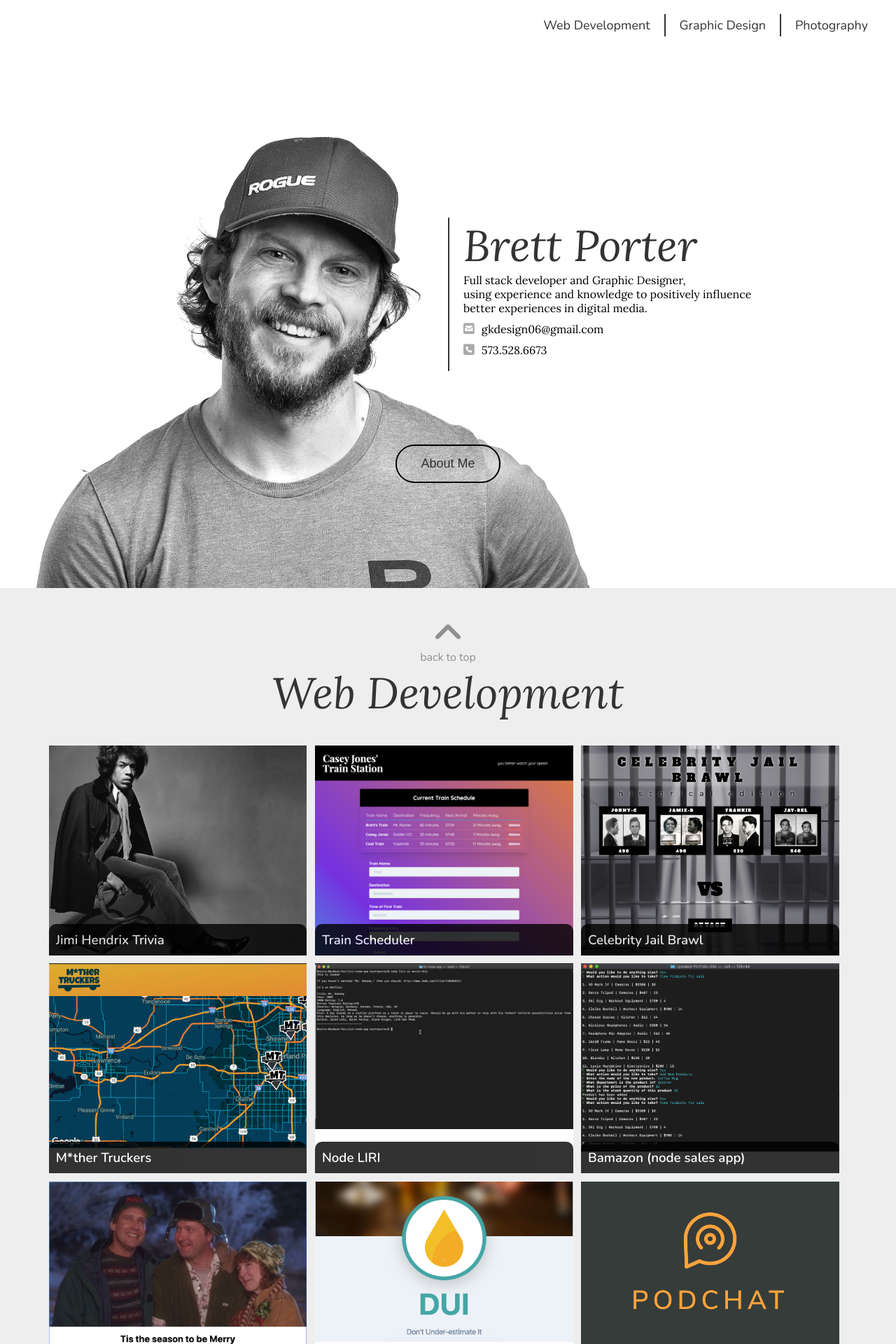
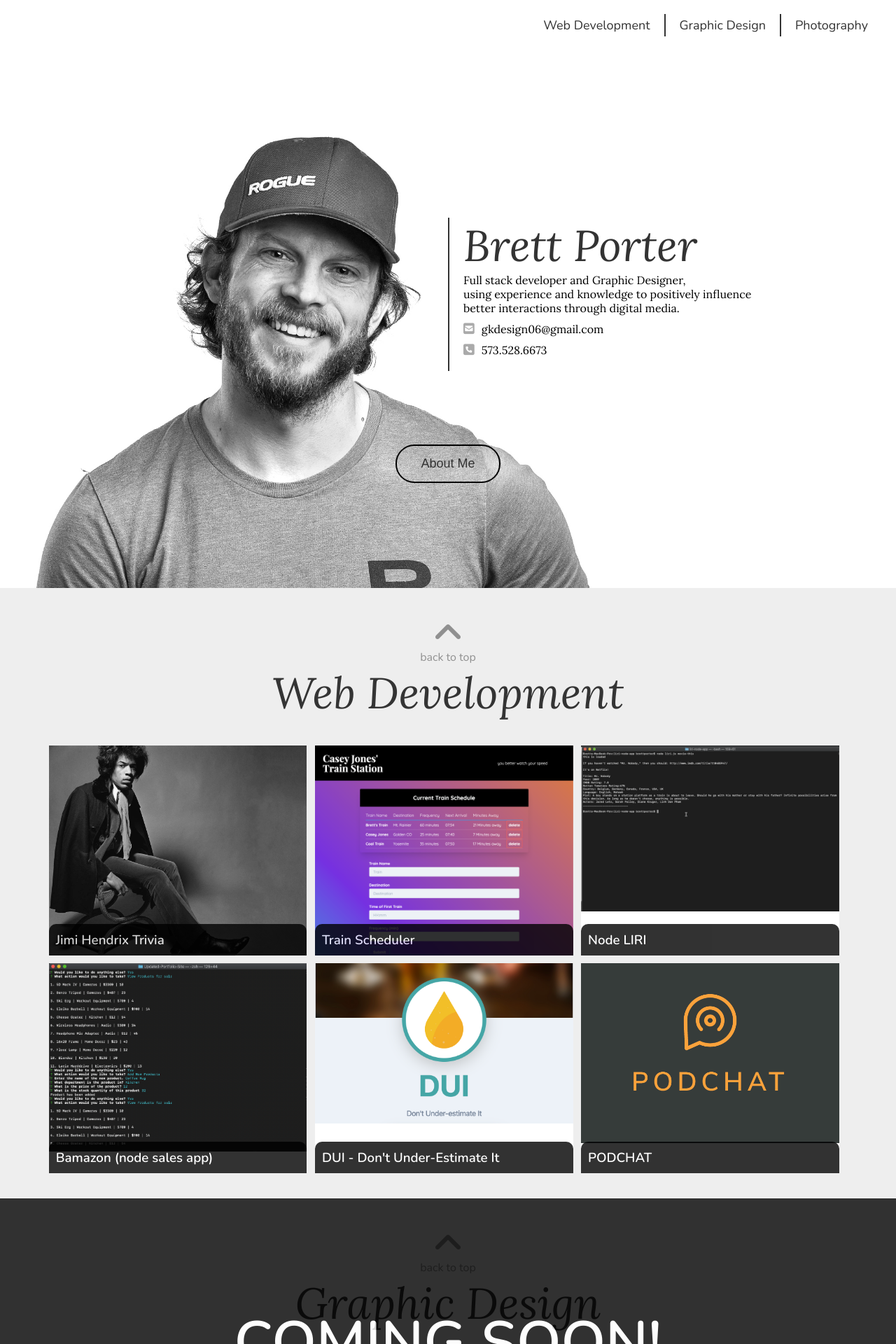
Before and after one commit to Brettporter1/Updated-Portfolio-Site, a PHP site: page /index.html in a window 1280 px wide. Shown: the top 1920 px of the page at 70% size. Run offline with PHP 8.4, Linux system fonts and the light colour scheme; some libraries are stand-ins or nearby versions.

Commit message:
small changes to content

```diff
--- a/assets/css/style.css
+++ b/assets/css/style.css
@@ -173,6 +173,7 @@ body {
   background: #000;
   color: #fff;
   opacity: 0.8;
+  transition: 1s;
 }
 .content .portfolio-example .btn-container h3 {
   width: 100%;
@@ -183,7 +184,8 @@ body {
   position: absolute;
   top: 45px;
   width: 100%;
-  padding: 0px 20px;
+  padding: 0px 10px;
+  color: #cc5500;
 }
 .content .portfolio-example .btn-container a {
   color: #fff;
@@ -202,6 +204,7 @@ body {
 .content .portfolio-example .active-category {
   top: 0px !important;
   border-radius: 0;
+  transition: 1s;
 }
 
 #development {
@@ -254,6 +257,9 @@ body {
   justify-content: center;
   align-items: center;
 }
+#about .back-to-top {
+  color: #cc5500;
+}
 #about .about-content {
   position: relative;
   display: flex;
@@ -293,8 +299,8 @@ body {
   height: 55px;
   background: transparent;
   border-radius: 27px;
-  border: 2px solid #343434;
-  color: #343434;
+  border: 2px solid #cc5500;
+  color: #cc5500;
   font-size: 18px;
   cursor: pointer;
 }
--- a/assets/css/style.scss
+++ b/assets/css/style.scss
@@ -170,6 +170,7 @@ body {
       background: #000;
       color: #fff;
       opacity: 0.8;
+      transition: 1s;
       h3 {
         width: 100%;
         padding: 0px;
@@ -179,7 +180,8 @@ body {
         position: absolute;
         top: 45px;
         width: 100%;
-        padding: 0px 20px;
+        padding: 0px 10px;
+        color: #cc5500;
       }
       a {
         color: #fff;
@@ -199,6 +201,7 @@ body {
     .active-category {
       top: 0px !important;
       border-radius: 0;
+      transition: 1s;
     }
   }
 }
@@ -249,6 +252,9 @@ body {
   -ms-flex-wrap: wrap;
   justify-content: center;
   align-items: center;
+  .back-to-top {
+    color: #cc5500;
+  }
   .about-content {
     position: relative;
     display: flex;
@@ -286,8 +292,8 @@ body {
         height: 55px;
         background: transparent;
         border-radius: 27px;
-        border: 2px solid #343434;
-        color: #343434;
+        border: 2px solid #cc5500;
+        color: #cc5500;
         font-size: 18px;
         cursor: pointer;
       }
--- a/assets/js/main.js
+++ b/assets/js/main.js
@@ -1,43 +1,41 @@
-$('.about-btn').on('click',function(event){
-    event.preventDefault();
-    TweenLite.to(window, 1.5, {scrollTo:'#about'});
-})
+$('.about-btn').on('click', function (event) {
+  event.preventDefault();
+  TweenLite.to(window, 1.5, { scrollTo: '#about' });
+});
 
-$('.page-links').on('click', 'li', function(){
-    let myScrollPosition = this.getAttribute('data-scroll');
-    TweenLite.to(window, 1, {scrollTo:myScrollPosition});
-    console.log(`You clicked ${myScrollPosition}`)
-})
-$('.page-links-mobile-only').on('click', 'li', function(){
-    let myScrollPosition = this.getAttribute('data-scroll');
-    TweenLite.to(window, 1, {scrollTo:myScrollPosition});
-    console.log(`You clicked ${myScrollPosition}`)
-})
-$('.back-to-top').on('click', function(){
-    TweenLite.to(window, 1, {scrollTo:'#intro'});
-})
+$('.page-links').on('click', 'li', function () {
+  let myScrollPosition = this.getAttribute('data-scroll');
+  TweenLite.to(window, 1, { scrollTo: myScrollPosition });
+  console.log(`You clicked ${myScrollPosition}`);
+});
+$('.page-links-mobile-only').on('click', 'li', function () {
+  let myScrollPosition = this.getAttribute('data-scroll');
+  TweenLite.to(window, 1, { scrollTo: myScrollPosition });
+  console.log(`You clicked ${myScrollPosition}`);
+});
+$('.back-to-top').on('click', function () {
+  TweenLite.to(window, 1, { scrollTo: '#intro' });
+});
 
-$('.btn-container').mouseenter(function(){
-    TweenLite.to(this, 0.2, {className:'+=active-category'});
-})
-$('.btn-container').mouseleave(function(){
-    TweenLite.to(this, 1, {className:'-=active-category'});
-})
+$('.btn-container').mouseenter(function () {
+  TweenLite.to(this, 1, { className: '+=active-category' });
+});
+$('.btn-container').mouseleave(function () {
+  TweenLite.to(this, 1, { className: '-=active-category' });
+});
 
 let dropheight = $('.page-links-mobile-only').height();
-$('.page-links-mobile').on('click', function(){
-    TweenLite.to(this, 1, {className:'+=hide'});
-    TweenLite.to('.page-links-mobile-only', 1, {y:dropheight})
-})
-$('.page-links-mobile-only').on('click', function(){
-    TweenLite.to('.page-links-mobile', 1, {className:'-=hide'});
-    TweenLite.to('.page-links-mobile-only', 1, {y:-dropheight})
-})
-
-
+$('.page-links-mobile').on('click', function () {
+  TweenLite.to(this, 1, { className: '+=hide' });
+  TweenLite.to('.page-links-mobile-only', 1, { y: dropheight });
+});
+$('.page-links-mobile-only').on('click', function () {
+  TweenLite.to('.page-links-mobile', 1, { className: '-=hide' });
+  TweenLite.to('.page-links-mobile-only', 1, { y: -dropheight });
+});
 
 // coming soon sections
 
-$('.coming-soon').on('click',function(){
-    TweenLite.to(window, 1, {scrollTo:'#intro'});
-})
+$('.coming-soon').on('click', function () {
+  TweenLite.to(window, 1, { scrollTo: '#intro' });
+});
--- a/index.html
+++ b/index.html
@@ -17,6 +17,7 @@
     />
     <link rel="stylesheet" href="./assets/css/fontawesome.css" />
     <link rel="stylesheet" href="./assets/css/style.css" />
+    <base target="_blank" />
   </head>
 
   <body>
@@ -26,8 +27,8 @@
         <h1>Brett Porter</h1>
         <p>
           Full stack developer and Graphic Designer, <br />using experience and
-          knowledge to positively influence <br />better experiences in digital
-          media.
+          knowledge to positively influence <br />better interactions through
+          digital media.
         </p>
         <p class="contact">
           <a href="mailto:gkdesign06@gmail.com"
@@ -94,7 +95,11 @@
           <img src="./assets/images/CaseyJones.png" />
           <div class="btn-container">
             <h3>Train Scheduler</h3>
-            <p>&nbsp;</p>
+            <p>
+              Basic application using Tailwind CSS for styling and Firebase for
+              storing train information. The application also uses moment.js to
+              translate and calculate schedule times.
+            </p>
             <div class="icon-container">
               <a
                 href="https://github.com/Brettporter1/Train-Scheduler"
@@ -110,7 +115,7 @@
             </div>
           </div>
         </div>
-        <div class="portfolio-example">
+        <!-- <div class="portfolio-example">
           <img src="./assets/images/jailBrawl.jpg" />
           <div class="btn-container">
             <h3>Celebrity Jail Brawl</h3>
@@ -129,8 +134,8 @@
               ></a>
             </div>
           </div>
-        </div>
-        <div class="portfolio-example">
+        </div> -->
+        <!-- <div class="portfolio-example">
           <img src="./assets/images/mother-truckers.png" />
           <div class="btn-container">
             <h3>M*ther Truckers</h3>
@@ -149,12 +154,15 @@
               ></a>
             </div>
           </div>
-        </div>
+        </div> -->
         <div class="portfolio-example">
           <img src="./assets/images/LIRI.png" />
           <div class="btn-container">
             <h3>Node LIRI</h3>
-            <p>&nbsp;</p>
+            <p>
+              Node CLI application that allows you to search for songs, concerts
+              and movies using Spotify API, Bands In Town API, and OMDB API.
+            </p>
             <div class="icon-container">
               <a
                 href="https://github.com/Brettporter1/liri-node-app"
@@ -168,7 +176,10 @@
           <img src="./assets/images/Bamazon.png" />
           <div class="btn-container">
             <h3>Bamazon (node sales app)</h3>
-            <p>&nbsp;</p>
+            <p>
+              Node CLI CRUD application, using mySQL to store inventory
+              information
+            </p>
             <div class="icon-container">
               <a href="https://github.com/Brettporter1/Bamazon" title="Bamazon"
                 ><i class="fab fa-github fa-2x"></i
@@ -176,7 +187,7 @@
             </div>
           </div>
         </div>
-        <div class="portfolio-example">
+        <!-- <div class="portfolio-example">
           <img src="./assets/images/Friend-Finder.png" />
           <div class="btn-container">
             <h3>Friend Finder</h3>
@@ -195,12 +206,15 @@
               ></a>
             </div>
           </div>
-        </div>
+        </div> -->
         <div class="portfolio-example">
           <img src="./assets/images/DUI-project-2.png" />
           <div class="btn-container">
             <h3>DUI - Don't Under-Estimate It</h3>
-            <p>&nbsp;</p>
+            <p>
+              Application that estimates your BAC. This app uses Node/Express,
+              MySQL/Sequelize, Express Handlebars, and Tailwind CSS.
+            </p>
             <div class="icon-container">
               <a href="https://github.com/Brettporter1/proj-2" title="DUI Git"
                 ><i class="fab fa-github fa-2x"></i
@@ -216,7 +230,10 @@
           <img src="./assets/images/podchat.png" />
           <div class="btn-container">
             <h3>PODCHAT</h3>
-            <p>&nbsp;</p>
+            <p>
+              MERN Application allowing users to log in and listen to podcast
+              and comment on those podcasts with other people.
+            </p>
             <div class="icon-container">
               <a
                 href="https://github.com/Brettporter1/Final-Project"
@@ -304,8 +321,12 @@
       </div>
       <div class="about-content">
         <p>
-          Web Developer, Graphic Designer, Photographer... <br />I just enjoy
-          the process of creating something.
+          I am a Full Stack (MERN) Web Developer with a passion for the
+          frontend. With years of experience in Graphic Design, positively
+          influencing the way an individual interacts with a project is one of
+          the most beneficial and exciting problems to solve. Always striving to
+          learn new things and find new and unique solutions to fit each
+          situation.
         </p>
         <div id="content-links">
           <div id="icon-container">
```
Also changed, not shown: 2 other files.
